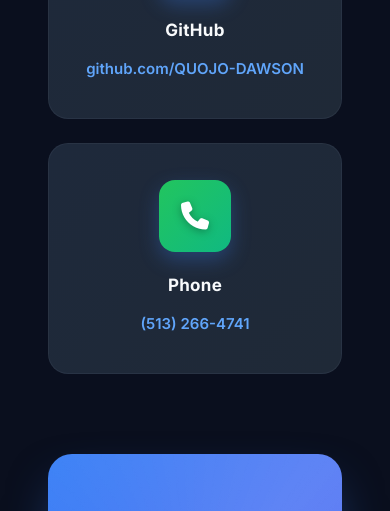
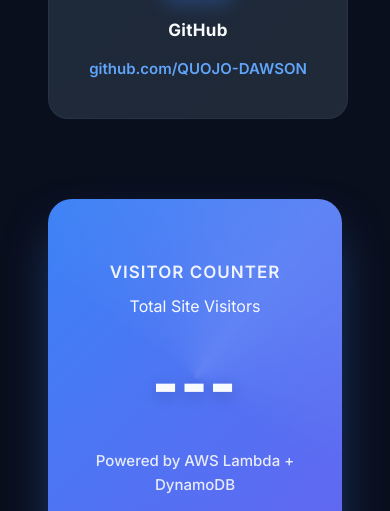
Before and after one commit to QUOJO-DAWSON/devops-practise, a plain HTML site: page aws-free-tier/website/index.html in a window 390 px wide. Shown: the part 8834-9345 px from the top of the page. Drawn offline with Linux system fonts and the light colour scheme; no server answers.

Commit message:
fix: remove phone number from contact section for privacy

```diff
--- a/aws-free-tier/website/index.html
+++ b/aws-free-tier/website/index.html
@@ -659,7 +659,7 @@
         /* Professional Contact Cards with Icons */
         .contact-grid {
             display: grid;
-            grid-template-columns: repeat(auto-fit, minmax(280px, 1fr));
+            grid-template-columns: repeat(auto-fit, minmax(300px, 1fr));
             gap: 24px;
             max-width: 1000px;
             margin: 0 auto;
@@ -1190,13 +1190,7 @@
                     <a href="https://github.com/QUOJO-DAWSON" target="_blank">github.com/QUOJO-DAWSON</a>
                 </div>
 
-                <div class="contact-item">
-                    <div class="contact-icon-box">
-                        <i class="fas fa-phone"></i>
-                    </div>
-                    <h3>Phone</h3>
-                    <a href="tel:+15132664741">(513) 266-4741</a>
-                </div>
+
             </div>
 
             <div class="counter-widget">
```
